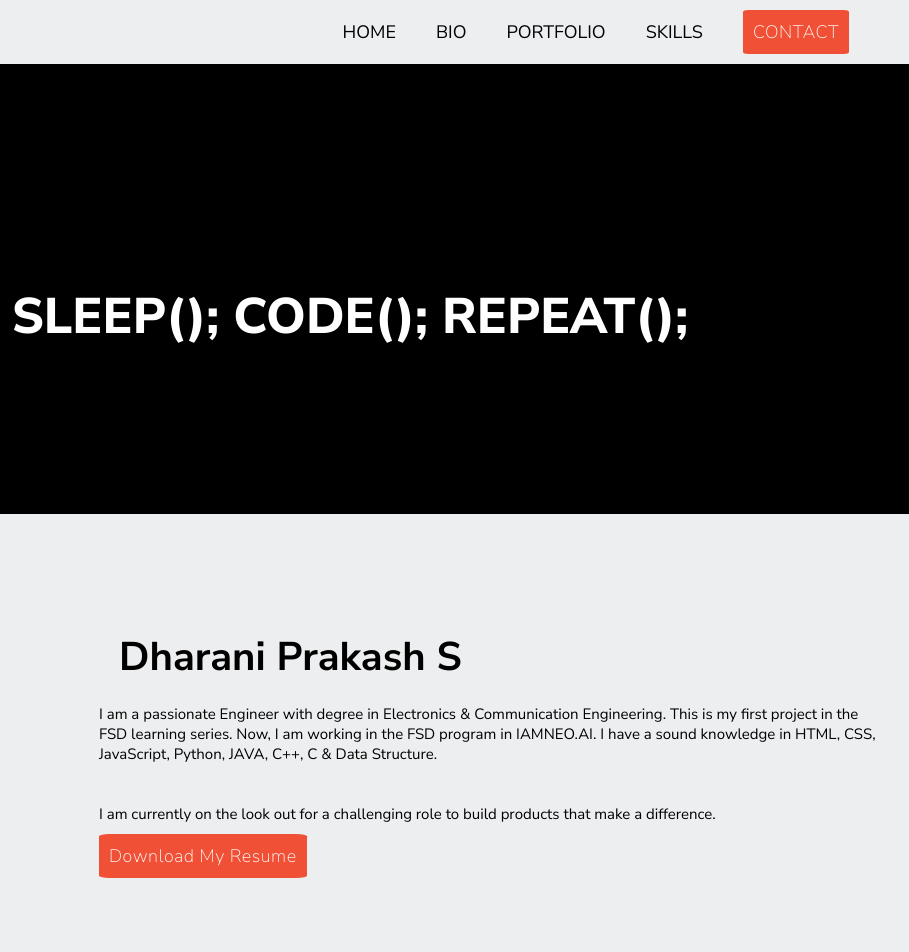
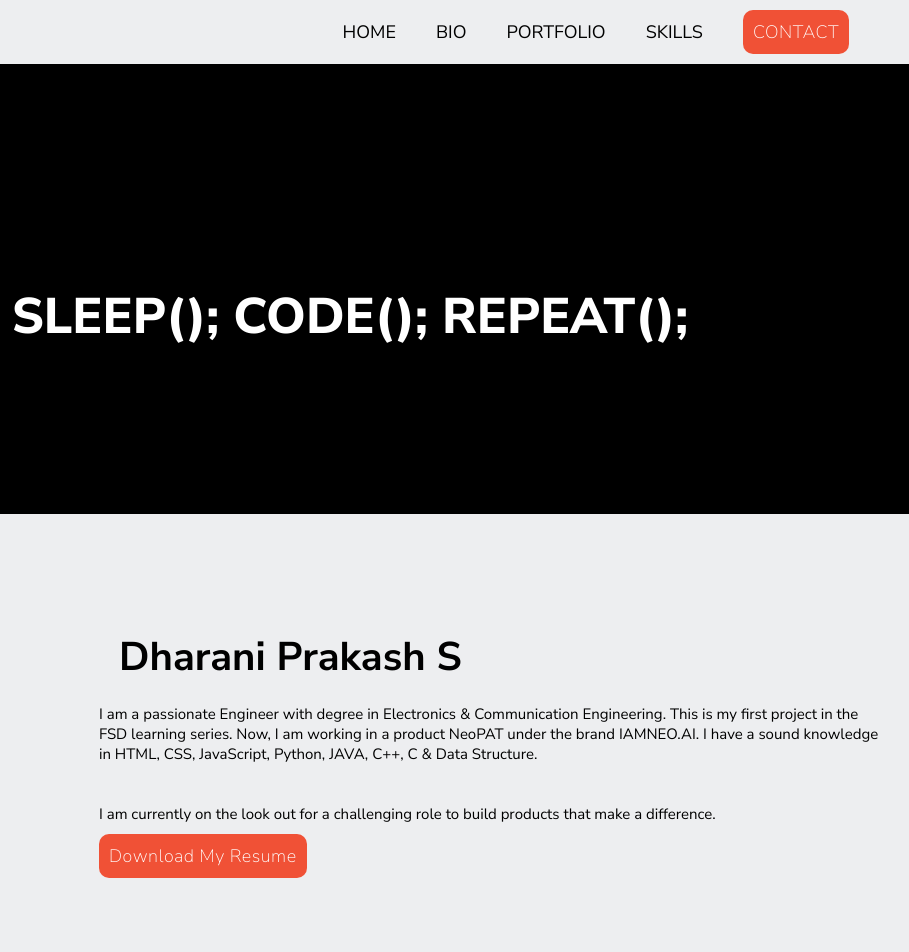
Before and after one commit to SDBriteCoder/Profile-builder, a plain HTML site: page index.html in a window 1280 px wide. Shown: the top 952 px of the page, 371-1280 px from the left. Drawn offline with Linux system fonts and the light colour scheme.

Commit message:
Add files via upload

```diff
--- a/index.html
+++ b/index.html
@@ -33,7 +33,7 @@
             <h2><strong>Dharani Prakash S</strong></h2>
             <p>
                 I am a passionate Engineer with degree in Electronics & Communication Engineering. This is my first project in the FSD learning series.
-                Now, I am working in the FSD program in IAMNEO.AI. I have a sound knowledge in HTML, CSS, JavaScript, Python, JAVA, C++, C & Data Structure.</br></br>
+                Now, I am working in a product NeoPAT under the brand IAMNEO.AI. I have a sound knowledge in HTML, CSS, JavaScript, Python, JAVA, C++, C & Data Structure.</br></br>
             <span class="break"></span>
                 I am currently on the look out for a challenging role to build products that make a difference.
             </p>
--- a/style.css
+++ b/style.css
@@ -76,7 +76,7 @@ font-weight: 500;
     color:white;
     font-size: 1.8em;
     padding: 10px;
-    border-radius: 5%;
+    border-radius: 10px;
 }
 .link-button:hover{
     color:white;
```
